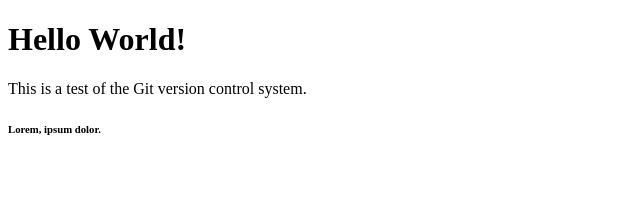
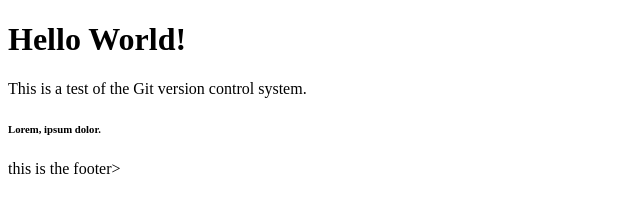
Before and after one commit to Duke1031/git-intro, a plain HTML site: page index.html in a window 1280 px wide. Shown: the whole page, without its empty margins (0-640 px from the left). Drawn offline with Linux system fonts and the light colour scheme.

Commit message:
added footer to index.html

```diff
--- a/index.html
+++ b/index.html
@@ -10,5 +10,6 @@
     <p>This is a test of the Git version control system.</p>
 
     <h6>Lorem, ipsum dolor.</h6>
+    <div id="footer">this is the footer></div>
   </body>
 </html>
```
